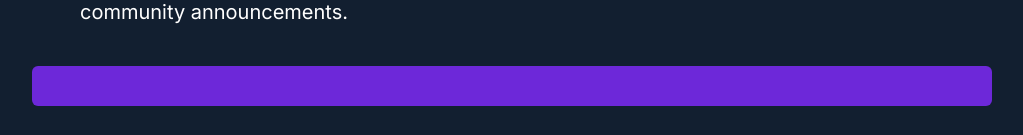
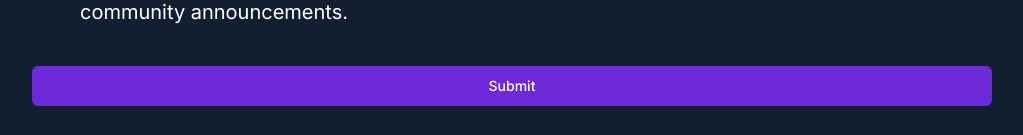
Before and after one commit to GeeseHacks/portal.geesehacks.com, a Next.js app: page /apply in a window 1280 px wide. Shown: the part 3586-3721 px from the top of the page, without its empty margins (128-1151 px from the left). Built offline with nearby package versions, Linux system fonts and the light colour scheme; no server answers.

Commit message:
made the character count for long answers to be a 1000 characters

```diff
--- a/components/RegistrationForm.tsx
+++ b/components/RegistrationForm.tsx
@@ -393,7 +393,7 @@ const RegistrationForm: React.FC = () => {
           />
         </div>
 
-        <Button type="submit" className="w-full py-2 text-white mt-10"></Button>
+        <Button type="submit" className="w-full py-2 text-white mt-10"> Submit </Button>
 
       </form>
     </div>
```
